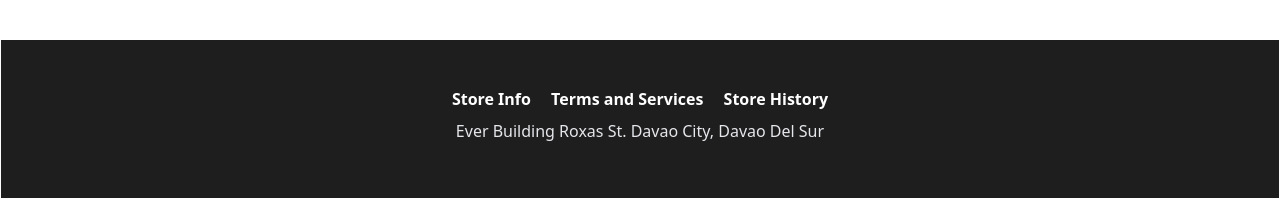
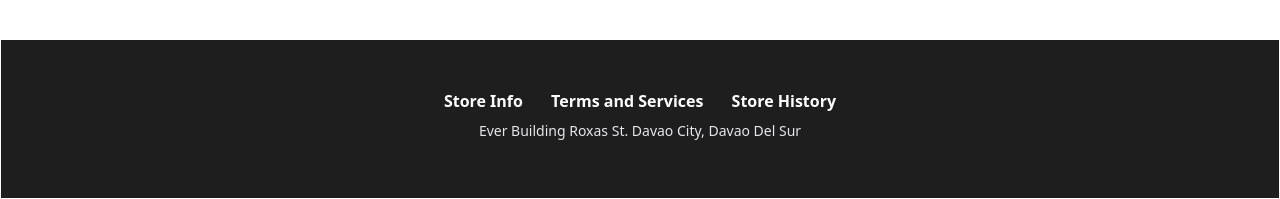
Before and after one commit to Xzilleon2/Nicole_Store, a PHP site: page /frames/Dashboard.php in a window 1280 px wide. Shown: the part 838-1037 px from the top of the page. Run offline with PHP 8.4, Linux system fonts and the light colour scheme; a user stored in the database is signed in; data comes from the database, SQL or seed files in the repository; some libraries are stand-ins or nearby versions; some web fonts are replaced.

Commit message:
Making small changes in Footer

```diff
--- a/includes/Footer.php
+++ b/includes/Footer.php
@@ -1,8 +1,8 @@
-<div Class='w-full h-40 z-5 p-5 gap-15 flex justify-center items-center border bg-[#1E1E1E] text-white'>
+<div Class='w-full h-40 z-5 p-5 flex justify-center items-center border bg-[#1E1E1E] text-white'>
     <div Class='w-fit text-center'>
-        <a Class="mx-2 text-md font-bold hover:text-gray-400" href=""> Store Info </a>
-        <a Class="mx-2 text-md font-bold hover:text-gray-400" href=""> Terms and Services </a>
-        <a Class="mx-2 text-md font-bold hover:text-gray-400" href=""> Store History </a> <br>
-        <p class="my-2 text-gray-200">Ever Building Roxas St. Davao City, Davao Del Sur</p>
+        <a Class="mx-3 text-md font-bold hover:text-gray-400" href=""> Store Info </a>
+        <a Class="mx-3 text-md font-bold hover:text-gray-400" href=""> Terms and Services </a>
+        <a Class="mx-3 text-md font-bold hover:text-gray-400" href=""> Store History </a> <br>
+        <p class="my-2 text-sm text-gray-200">Ever Building Roxas St. Davao City, Davao Del Sur</p>
     </div>
 </div>
```
